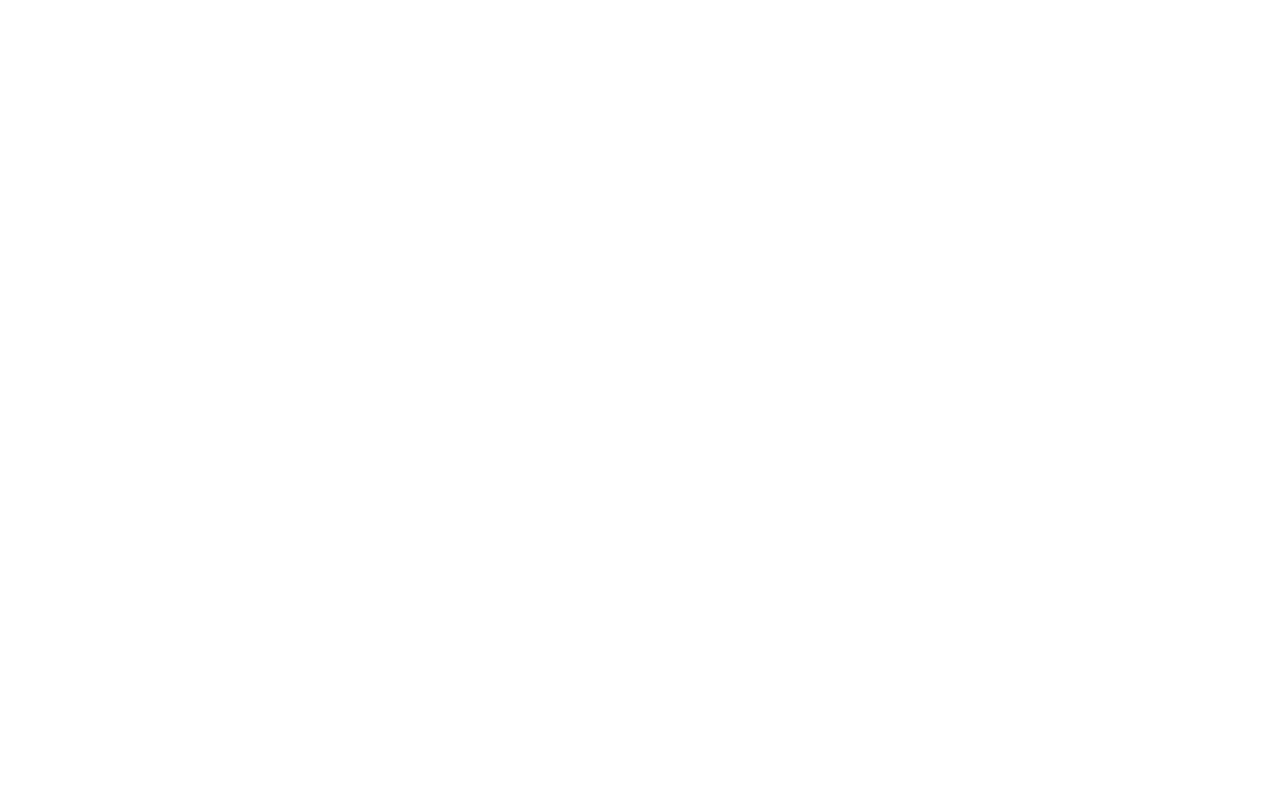
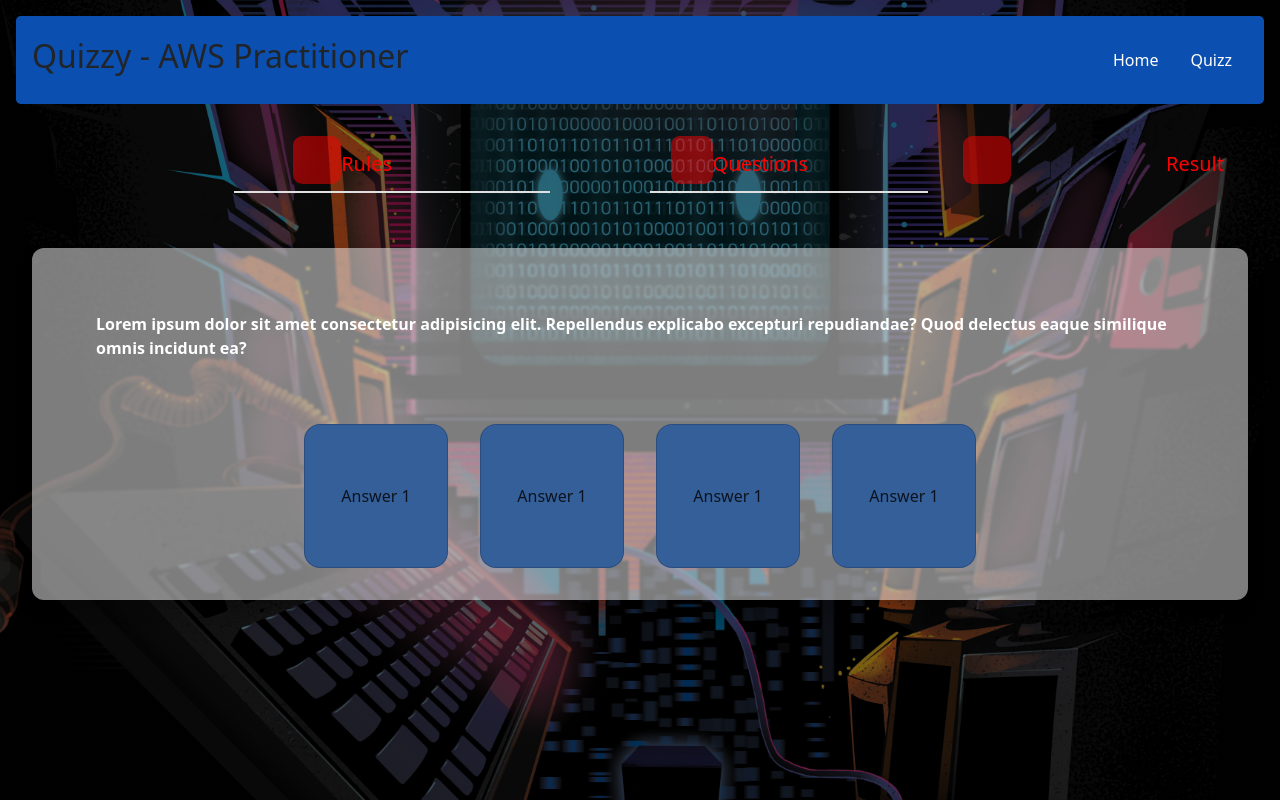
Before and after one commit to anas1k/Aws_Quizz, a PHP site: page / in a window 1280 px wide. Before the commit the page is empty. Run offline with PHP 8.4, Linux system fonts and the light colour scheme.

Commit message:
AQ-1 <Working on stepper component>

```diff
--- /dev/null
+++ b/assets/css/style.css
@@ -0,0 +1,141 @@
+:root {
+  background-color: rgb(255, 255, 255);
+  color: rgb(0, 0, 0);
+  --circle-size: clamp(1.5rem, 5vw, 3rem);
+  --spacing: clamp(1rem, 2vw, 2rem);
+}
+
+.wallpaper {
+  position: relative;
+  height: 100vh;
+  background-image: linear-gradient(rgba(0, 0, 0, 0.5), rgba(0, 0, 0, 0.5)), url("../img/essentail/background.jpg");
+  background-position: center;
+  background-repeat: no-repeat;
+  background-size: cover;
+}
+
+nav .navbarr {
+  display: flex;
+  justify-content: space-between;
+  align-items: center;
+  border-radius: 0.3rem;
+  padding: 1rem;
+  background-color: rgb(11, 80, 177);
+}
+nav .navbarr h2 {
+  display: flex;
+  justify-content: flex-start;
+  align-items: center;
+}
+nav .navbarr .links {
+  display: flex;
+  justify-content: flex-end;
+  align-items: center;
+}
+nav .navbarr .links a {
+  color: rgb(255, 255, 255);
+  text-decoration: none;
+  margin: 1rem;
+}
+nav .navbarr .links a:hover {
+  color: rgb(255, 255, 255);
+  text-decoration: underline;
+}
+
+.container {
+  display: flex;
+  justify-content: center;
+  align-items: center;
+}
+
+.wrapper {
+  display: flex;
+  justify-content: center;
+  align-items: center;
+}
+
+.s-component {
+  margin-left: -7rem;
+  width: 100%;
+  color: rgb(255, 0, 0);
+  font-weight: bolder;
+}
+.s-component .stepper {
+  display: flex;
+  justify-content: space-between;
+  align-items: center;
+}
+.s-component .stepper-item {
+  display: flex;
+  justify-content: center;
+  align-items: center;
+  flex: 1;
+  text-align: center;
+}
+.s-component .stepper-item:before {
+  content: "";
+  width: var(--circle-size);
+  height: var(--circle-size);
+  border-radius: 20%;
+  background-color: lightgrey;
+  background-color: red;
+  opacity: 0.5;
+  margin: 0 auto 1rem;
+}
+.s-component .stepper-item:not(:last-child):after {
+  content: "";
+  position: relative;
+  top: calc(var(--circle-size) / 2);
+  width: calc(100% - var(--circle-size) - var(--spacing) * 2);
+  left: calc(50% + var(--circle-size) / 2 + var(--spacing));
+  height: 2px;
+  background-color: #e0e0e0;
+  order: -1;
+}
+
+.quizz-card {
+  background-color: rgba(255, 255, 255, 0.4901960784);
+  margin: 2rem;
+  border-radius: 12px;
+  padding: 1rem;
+  box-shadow: 0 10px 15px rgba(0, 0, 0, 0.2);
+  box-sizing: border-box;
+  color: rgba(0, 0, 0, 0.8);
+  backdrop-filter: blur(1px);
+  background-blend-mode: overlay;
+}
+.quizz-card .question {
+  display: flex;
+  justify-content: center;
+  align-items: center;
+  margin: 3rem;
+  font-weight: bolder;
+  color: white;
+}
+.quizz-card .answers {
+  flex-wrap: wrap;
+  display: flex;
+  justify-content: center;
+  align-items: center;
+}
+.quizz-card .answers .card {
+  width: 9rem;
+  height: 9rem;
+  border-radius: 1rem;
+  margin: 1rem;
+  background-color: rgb(53, 95, 153);
+  display: flex;
+  justify-content: center;
+  align-items: center;
+}
+.quizz-card .answers .card .card-body {
+  flex-direction: row;
+}
+.quizz-card .answers .card .card-body .card-title {
+  color: rgb(255, 255, 255);
+}
+.quizz-card .answers .card .card-body .card-text {
+  color: rgb(255, 255, 255);
+}
+
+/*# sourceMappingURL=style.css.map */
--- a/assets/sass/style.scss
+++ b/assets/sass/style.scss
@@ -1,21 +1,58 @@
 :root{
-    background-color: grey;
-    color: white;
+    background-color: rgb(255, 255, 255);
+    color: rgb(0, 0, 0);
 
+    --circle-size: clamp(1.5rem, 5vw, 3rem);
+    --spacing: clamp(1rem, 2vw, 2rem);
+}
+
+@mixin flexCenter{
+    display: flex;
+    justify-content: center;
+    align-items: center;
+}
+
+@mixin flexEnd{
+    display: flex;
+    justify-content: flex-end;
+    align-items: center;
+}
+@mixin flexStart{
+    display: flex;
+    justify-content: flex-start;
+    align-items: center;
+}
+
+@mixin flexSpaceBetween{
+    display: flex;
+    justify-content: space-between;
+    align-items: center;
 }
 
 
+.wallpaper{
 
-body{
-    background-color: rgb(128, 128, 128) !important;
-    nav{
-        .navbarr{
-            border-radius: 0.3rem;
-            display: flex;
-            align-items: end;
-            justify-content: end;
-            padding: 1rem;
-            background-color: rgb(53, 95, 153);
+    position: relative;
+    height: 100vh;
+    background-image: linear-gradient(rgba(0, 0, 0, 0.5), rgba(0, 0, 0, 0.5)), url("../img/essentail/background.jpg");
+    background-position: center;
+    background-repeat: no-repeat;
+    background-size: cover;
+
+
+}
+nav{
+    .navbarr{
+        @include flexSpaceBetween();
+        h2{
+            @include flexStart();
+        }
+        border-radius: 0.3rem;
+
+        padding: 1rem;
+        background-color: rgb(11, 80, 177);
+        .links{
+            @include flexEnd();
             a{
                 color: rgb(255, 255, 255);
                 text-decoration: none;
@@ -27,26 +64,83 @@
             }
         }
     }
-    .container{
-        display: flex;
-        justify-content: center;
-        align-items: center;
-        flex-direction: column;
+}
+.container{
+    @include flexCenter;
+}
+.wrapper{
+
+    @include flexCenter;
+}
+.s-component{
+    margin-left: -7rem;
+    width: 100%;
+    color: rgb(255, 0, 0);
+    font-weight: bolder;
+    .stepper{
+        @include flexSpaceBetween();
+    }
+    .stepper-item{
+        @include flexCenter;
+        flex: 1;
+        text-align: center;
+
+        &:before {
+
+            content: "";
+
+            width: var(--circle-size);
+            height: var(--circle-size);
+            border-radius: 20%;
+            background-color: lightgrey;
+            background-color: red;
+            opacity: 0.5;
+            margin: 0 auto 1rem;
+        }
+        &:not(:last-child) {
+            &:after {
+            content: "";
+            position: relative;
+            top: calc(var(--circle-size) / 2);
+            width: calc(100% - var(--circle-size) - calc(var(--spacing) * 2));
+            left: calc(50% + calc(var(--circle-size) / 2 + var(--spacing)));
+            height: 2px;
+            background-color: #e0e0e0;
+            order: -1;
+            }
+        }
+    }
+}
+
+.quizz-card{
+
+    background-color: #ffffff7d;
+    margin: 2rem;
+    border-radius: 12px;
+    padding: 1rem;
+    box-shadow: 0 10px 15px rgb(0 0 0 / 20%);
+    box-sizing: border-box;
+    color: rgba(0,0,0,0.8);
+    backdrop-filter: blur(1px);
+    background-blend-mode: overlay;
+    .question{
+        @include flexCenter;
+        margin: 3rem;
+        font-weight: bolder;
+        color: white;
+    }
+    .answers{
+        flex-wrap: wrap;
+        @include flexCenter;
         .card{
-            width: 20rem;
-            height: 20rem;
-            border-radius: 0.3rem;
+            width: 9rem;
+            height: 9rem;
+            border-radius: 1rem;
             margin: 1rem;
             background-color: rgb(53, 95, 153);
-            display: flex;
-            justify-content: center;
-            align-items: center;
-            flex-direction: column;
+            @include flexCenter;
             .card-body{
-                display: flex;
-                justify-content: center;
-                align-items: center;
-                flex-direction: column;
+                flex-direction: row;
                 .card-title{
                     color: rgb(255, 255, 255);
                 }
@@ -56,6 +150,4 @@
             }
         }
     }
-
-
 }
--- /dev/null
+++ b/include/navbar.php
@@ -0,0 +1,10 @@
+<nav class="p-3">
+    <div class="progress-bar"></div>
+    <div class="navbarr pe-3">
+        <h2>Quizzy - AWS Practitioner</h2>
+        <div class="links">
+            <a href="index.php">Home</a>
+            <a href="#">Quizz</a>
+        </div>
+    </div>
+</nav>
--- a/index.html
+++ /dev/null
@@ -1,16 +0,0 @@
-<!DOCTYPE html>
-<html lang="en">
-    <head>
-        <meta charset="UTF-8" />
-        <meta http-equiv="X-UA-Compatible" content="IE=edge" />
-        <meta name="viewport" content="width=device-width, initial-scale=1.0" />
-        <title>Quizizy - AWS Practitioner</title>
-    </head>
-    <body>
-        <main>
-            <nav></nav>
-            <section></section>
-            <section></section>
-        </main>
-    </body>
-</html>
--- /dev/null
+++ b/index.php
@@ -0,0 +1,43 @@
+<!DOCTYPE html>
+<html lang="en">
+    <head>
+        <meta charset="UTF-8" />
+        <meta http-equiv="X-UA-Compatible" content="IE=edge" />
+        <meta name="viewport" content="width=device-width, initial-scale=1.0" />
+        <title>Quizzy - AWS Practitioner</title>
+
+        <link rel="stylesheet" href="assets/css/style.css" />
+        <link href="https://cdn.jsdelivr.net/npm/bootstrap@5.2.3/dist/css/bootstrap.min.css" rel="stylesheet" integrity="sha384-rbsA2VBKQhggwzxH7pPCaAqO46MgnOM80zW1RWuH61DGLwZJEdK2Kadq2F9CUG65" crossorigin="anonymous" />
+
+        <script src="https://cdn.jsdelivr.net/npm/bootstrap@5.2.3/dist/js/bootstrap.bundle.min.js" integrity="sha384-kenU1KFdBIe4zVF0s0G1M5b4hcpxyD9F7jL+jjXkk+Q2h455rYXK/7HAuoJl+0I4" crossorigin="anonymous"></script>
+    </head>
+    <body>
+        <main class="wallpaper">
+            <?php include_once 'include/navbar.php'; ?>
+            <div class="wrapper mt-3">
+                <div class="s-component">
+                    <ol class="stepper">
+                        <li class="stepper-item">
+                            <h5 class="stepper-title">Rules</h5>
+                        </li>
+                        <li class="stepper-item">
+                            <h5 class="stepper-title">Questions</h5>
+                        </li>
+                        <li class="stepper-item">
+                            <h5 class="stepper-title">Result</h5>
+                        </li>
+                    </ol>
+                </div>
+            </div>
+            <div class="quizz-card">
+                <div class="question">Lorem ipsum dolor sit amet consectetur adipisicing elit. Repellendus explicabo excepturi repudiandae? Quod delectus eaque similique omnis incidunt ea?</div>
+                <section class="answers">
+                    <div class="card" data-answer="1">Answer 1</div>
+                    <div class="card" data-answer="2">Answer 1</div>
+                    <div class="card" data-answer="3">Answer 1</div>
+                    <div class="card" data-answer="4">Answer 1</div>
+                </section>
+            </div>
+        </main>
+    </body>
+</html>
```
Also changed, not shown: assets/img/essentail/background.jpg (added), 1 other file.
